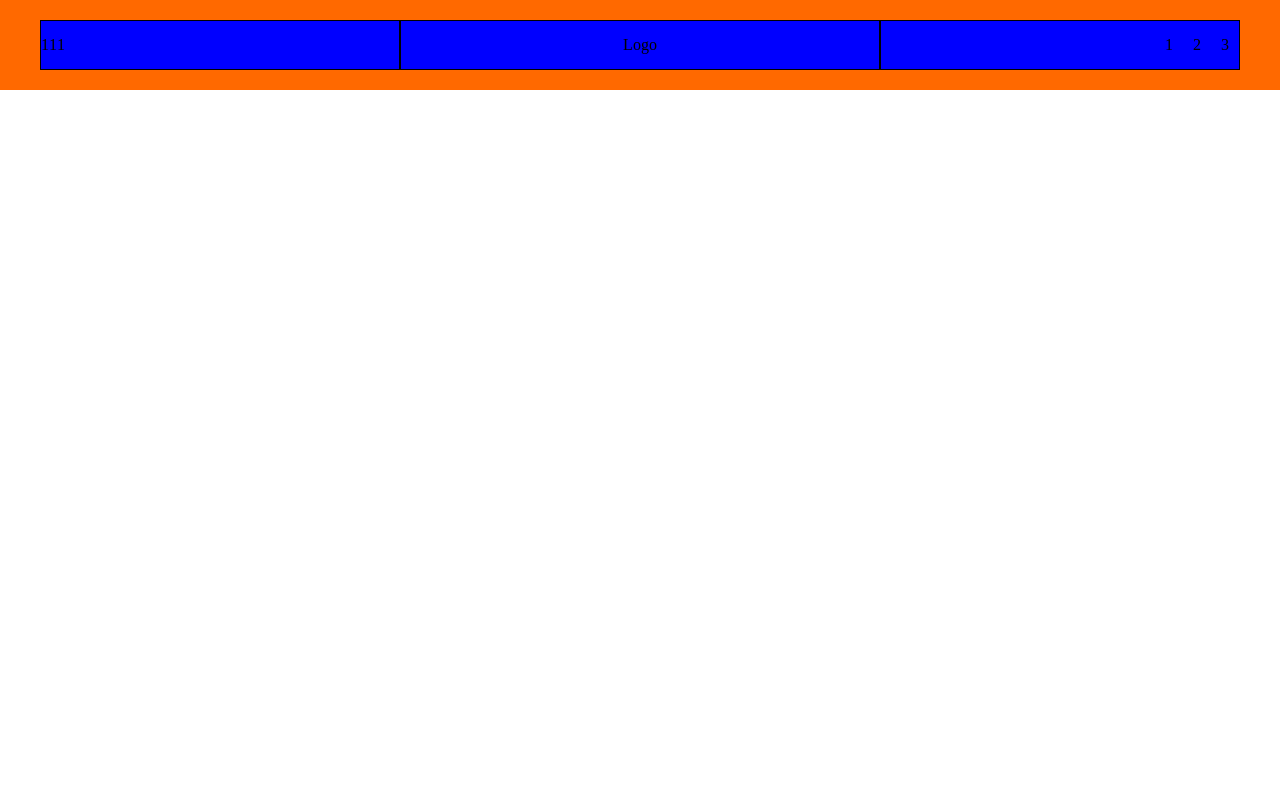
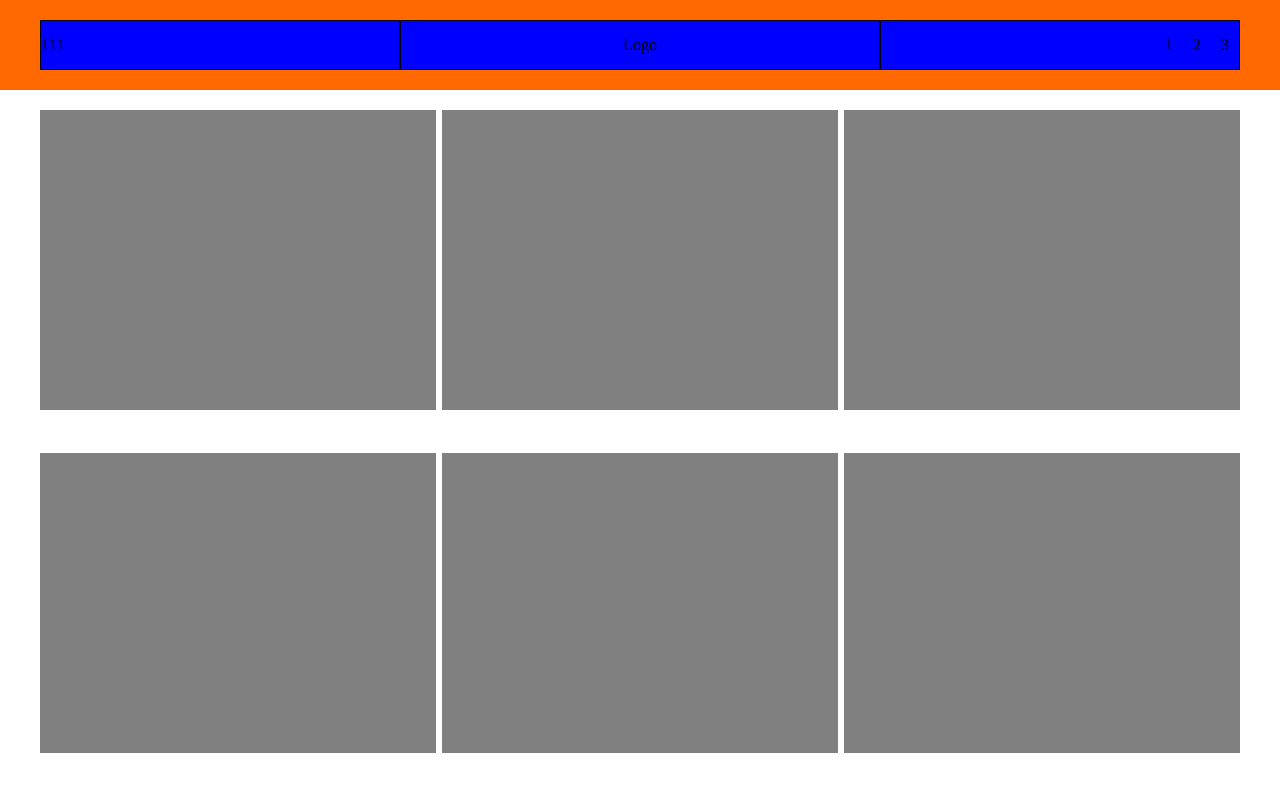
Before and after one commit to andreamaluta/html-css-boolando, a plain HTML site: page index.html in a window 1280 px wide. Drawn offline with Linux system fonts and the light colour scheme.

Commit message:
[UPD] main layout

```diff
--- a/css/style.css
+++ b/css/style.css
@@ -14,7 +14,10 @@ header{
 .container{
     max-width: 1200px;
     margin: 0 auto;
+    display: flex;
 }
+
+/* header */
 
 .side-col{
     width: 30%;
@@ -22,6 +25,12 @@ header{
 
 .mid-col{
     width: 40%;
+}
+
+/* main */
+
+.main-col{
+    width: 33%;
 }
 
 /* lista */
@@ -36,6 +45,10 @@ header ul{
     display: flex;
 }
 
+.wrap{
+    flex-wrap: wrap;
+}
+
 .align-item-center{
     align-items: center;
 }
@@ -46,6 +59,14 @@ header ul{
 
 .justi-end{
     justify-content: flex-end;
+}
+
+.justi-content-between{
+    justify-content: space-between;
+}
+
+.gap{
+    gap: 6px;
 }
 
 /* text position */
@@ -60,6 +81,10 @@ header ul{
     background-color: blue;
 }
 
+.bg-grey{
+    background-color: grey;
+}
+
 .border{
     border: 1px solid black;
 }
@@ -70,8 +95,26 @@ header ul{
     height: 50px;
 }
 
+.hg-300{
+    height: 300px;
+}
+
+.hg-700{
+    height: 700px;
+}
+
 /* margini */
 
 .mx-10{
     margin: 0 10px 0 10px;
 }
+
+.my-15{
+    margin-bottom: 15px;
+}
+
+/* padding */
+
+.pdt-20{
+    padding-top: 20px;
+}
--- a/index.html
+++ b/index.html
@@ -8,7 +8,7 @@
 </head>
 <body>
     <header>
-        <div class="container d-flex">
+        <div class="container">
             <div class="side-col bg-blue border hg-50 d-flex align-item-center">
                 <ul class="d-flex">
                     <li>1</li>
@@ -26,8 +26,24 @@
             </div>
         </div>
     </header>
-    <main></main>
-    <footer></footer>
+
+    <main>
+        <div class="container pdt-20 hg-700 wrap gap">
+            <!-- <div class=""> -->
+                <div class="main-col hg-300 bg-grey "></div>
+                <div class="main-col hg-300 bg-grey "></div>
+                <div class="main-col hg-300 bg-grey "></div>
+                <div class="main-col hg-300 bg-grey "></div>
+                <div class="main-col hg-300 bg-grey "></div>
+                <div class="main-col hg-300 bg-grey "></div>
+            <!-- </div> -->
+
+        </div>
+    </main>
+
+    <footer>
+
+    </footer>
 
 </body>
 </html>
```
